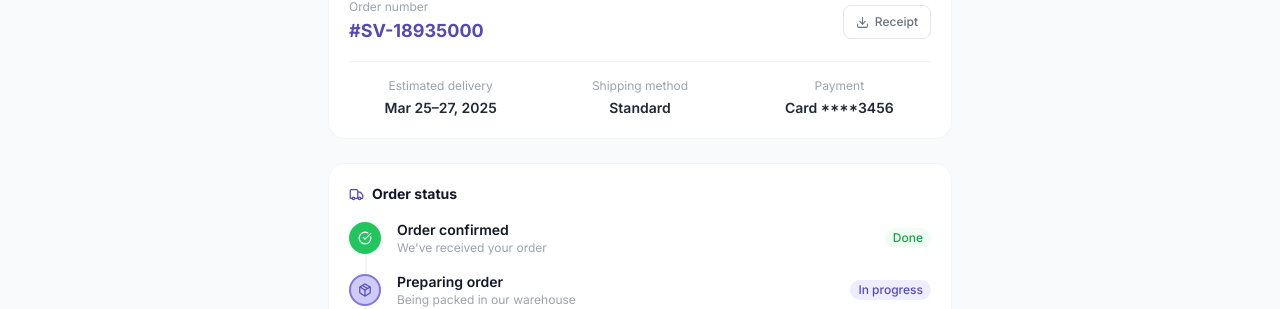
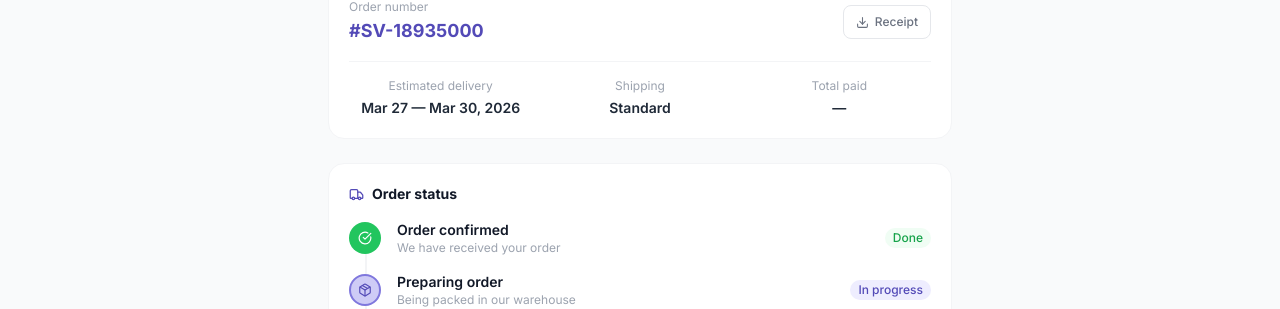
Before and after one commit to jjcoding-source/shopverse-frontend, a React (Vite) app in the folder client/: page /order-success in a window 1280 px wide. Shown: the part 431-740 px from the top of the page. Built offline with nearby package versions, Linux system fonts and the light colour scheme; no server answers; sample sign-in values are in the browser's storage.

Commit message:
Update order success page to display real order data from navigation state

```diff
--- a/client/src/pages/OrderSuccess.jsx
+++ b/client/src/pages/OrderSuccess.jsx
@@ -1,22 +1,21 @@
-import { Link } from "react-router-dom";
+import { useLocation, Link } from "react-router-dom";
 import {
-  CheckCircle,
-  Package,
-  Truck,
-  Mail,
-  ArrowRight,
-  ShoppingBag,
-  Download,
+  CheckCircle, Package, Truck, Mail,
+  ArrowRight, ShoppingBag, Download,
 } from "lucide-react";
+import { formatPrice } from "@/utils/formatPrice";
 
 const OrderSuccess = () => {
-  const orderNumber = `SV-${Date.now().toString().slice(-8)}`;
+  const location   = useLocation();
+  const orderNumber = location.state?.orderNumber || `SV-${Date.now().toString().slice(-8)}`;
+  const orderId    = location.state?.orderId;
+  const total      = location.state?.total;
 
   const STEPS = [
-    { icon: CheckCircle, label: "Order confirmed",    desc: "We've received your order",       done: true  },
-    { icon: Package,     label: "Preparing order",    desc: "Being packed in our warehouse",   done: false },
-    { icon: Truck,       label: "Out for delivery",   desc: "On its way to you",               done: false },
-    { icon: CheckCircle, label: "Delivered",          desc: "Enjoy your purchase",             done: false },
+    { icon: CheckCircle, label: "Order confirmed",   desc: "We have received your order",    done: true  },
+    { icon: Package,     label: "Preparing order",   desc: "Being packed in our warehouse",  done: false },
+    { icon: Truck,       label: "Out for delivery",  desc: "On its way to you",              done: false },
+    { icon: CheckCircle, label: "Delivered",         desc: "Enjoy your purchase",            done: false },
   ];
 
   return (
@@ -59,20 +58,28 @@ const OrderSuccess = () => {
           <div className="grid grid-cols-3 gap-4 text-center">
             <div>
               <p className="text-xs text-gray-400 mb-1">Estimated delivery</p>
-              <p className="text-sm font-semibold text-gray-800">Mar 25–27, 2025</p>
+              <p className="text-sm font-semibold text-gray-800">
+                {new Date(Date.now() + 7 * 24 * 60 * 60 * 1000).toLocaleDateString("en-US", {
+                  month: "short", day: "numeric",
+                })} — {new Date(Date.now() + 10 * 24 * 60 * 60 * 1000).toLocaleDateString("en-US", {
+                  month: "short", day: "numeric", year: "numeric",
+                })}
+              </p>
             </div>
             <div>
-              <p className="text-xs text-gray-400 mb-1">Shipping method</p>
+              <p className="text-xs text-gray-400 mb-1">Shipping</p>
               <p className="text-sm font-semibold text-gray-800">Standard</p>
             </div>
             <div>
-              <p className="text-xs text-gray-400 mb-1">Payment</p>
-              <p className="text-sm font-semibold text-gray-800">Card ****3456</p>
+              <p className="text-xs text-gray-400 mb-1">Total paid</p>
+              <p className="text-sm font-semibold text-gray-800">
+                {total ? formatPrice(total) : "—"}
+              </p>
             </div>
           </div>
         </div>
 
-        {/* Order tracking progress */}
+        {/* Tracking progress */}
         <div className="bg-white border border-gray-100 rounded-2xl p-5 mb-6">
           <h3 className="text-sm font-bold text-gray-900 mb-4 text-left flex items-center gap-2">
             <Truck size={15} className="text-primary-600" />
@@ -95,7 +102,9 @@ const OrderSuccess = () => {
                     <Icon size={14} />
                   </div>
                   <div className="text-left">
-                    <p className={`text-sm font-semibold ${done || i === 1 ? "text-gray-900" : "text-gray-400"}`}>
+                    <p className={`text-sm font-semibold ${
+                      done || i === 1 ? "text-gray-900" : "text-gray-400"
+                    }`}>
                       {label}
                     </p>
                     <p className="text-xs text-gray-400">{desc}</p>
@@ -116,7 +125,7 @@ const OrderSuccess = () => {
           </div>
         </div>
 
-        {/* Email confirmation note */}
+        {/* Email note */}
         <div className="flex items-center gap-3 bg-blue-50 border border-blue-100 rounded-xl p-4 mb-8 text-left">
           <Mail size={18} className="text-blue-500 shrink-0" />
           <p className="text-sm text-blue-700">
```
